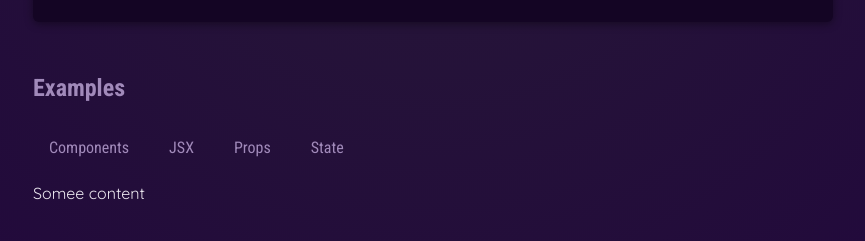
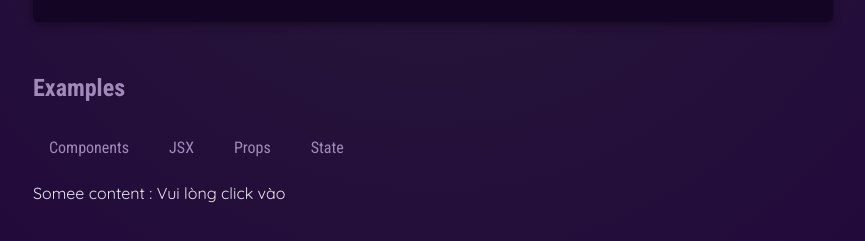
Before and after one commit to SangPY/SangDT_ReactJS_2025, a React (Vite) app: page / in a window 1280 px wide. Shown: the part 869-1110 px from the top of the page, without its empty margins (207-1072 px from the left). Built offline with nearby package versions, Linux system fonts and the light colour scheme.

Commit message:
react va hook

```diff
--- a/src/App.jsx
+++ b/src/App.jsx
@@ -1,12 +1,19 @@
+import { useState } from "react";
 import MainContent from "./components/MainContent/MainContent.jsx";
 import Header from "./components/Header/Header.jsx";
 import {Sangdata} from "../data.js";
 import TabButton from "./components/TabButton.jsx";
 
 function App() {
+  const [selectTopic, setselectTopic] = useState("Vui lòng click vào");
+  console.log("App được gọi");
+  //useState();
+  //let tabContent = "Noi dung duoc hien thi";
 
     function handleClick(selectButton) {
-      alert(`${selectButton} được chọn`);
+      // alert(`${selectButton} được chọn`);
+      // tabContent = selectButton;
+      setselectTopic(selectButton);
     }
 
   return (
@@ -32,7 +39,7 @@ function App() {
             <TabButton onSelect={()=>{handleClick('state')}}>State</TabButton>
             {/* <TabButton batky="Components"></TabButton> */}
           </menu>
-          Somee content
+          Somee content : {selectTopic}
         </section>
       </main>
     </>
```
